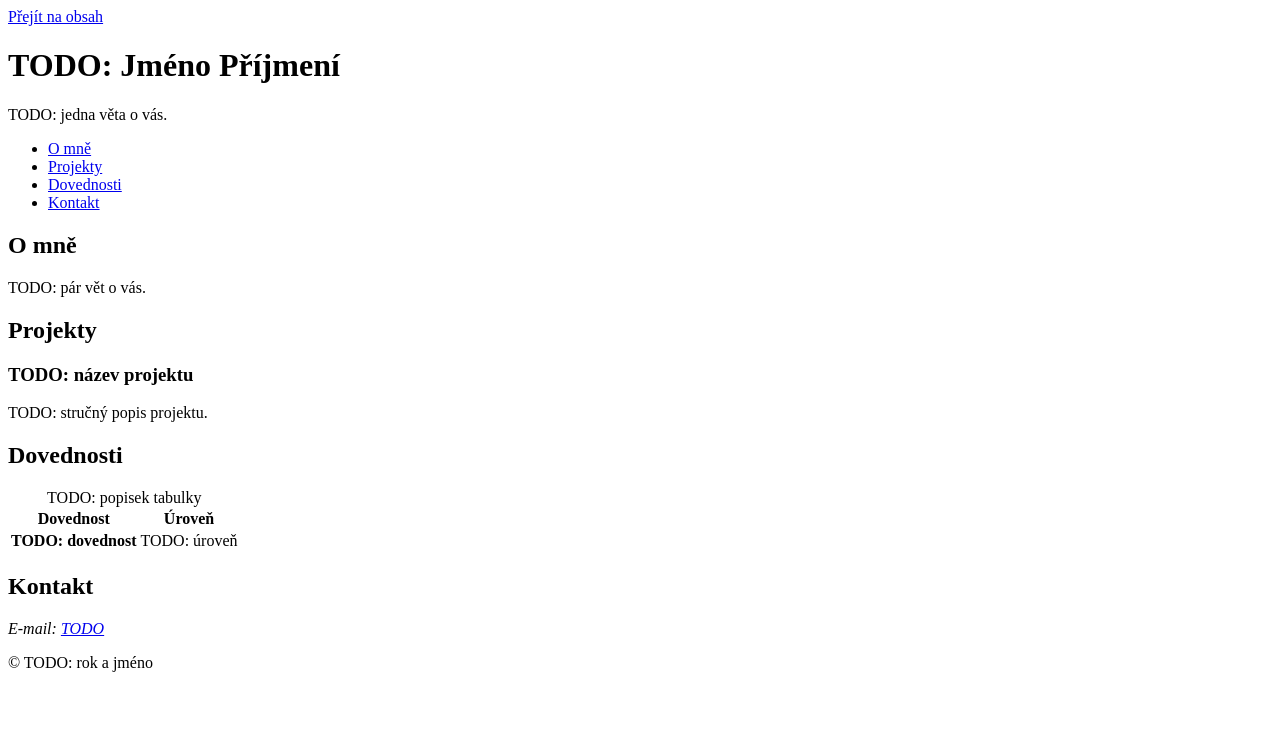
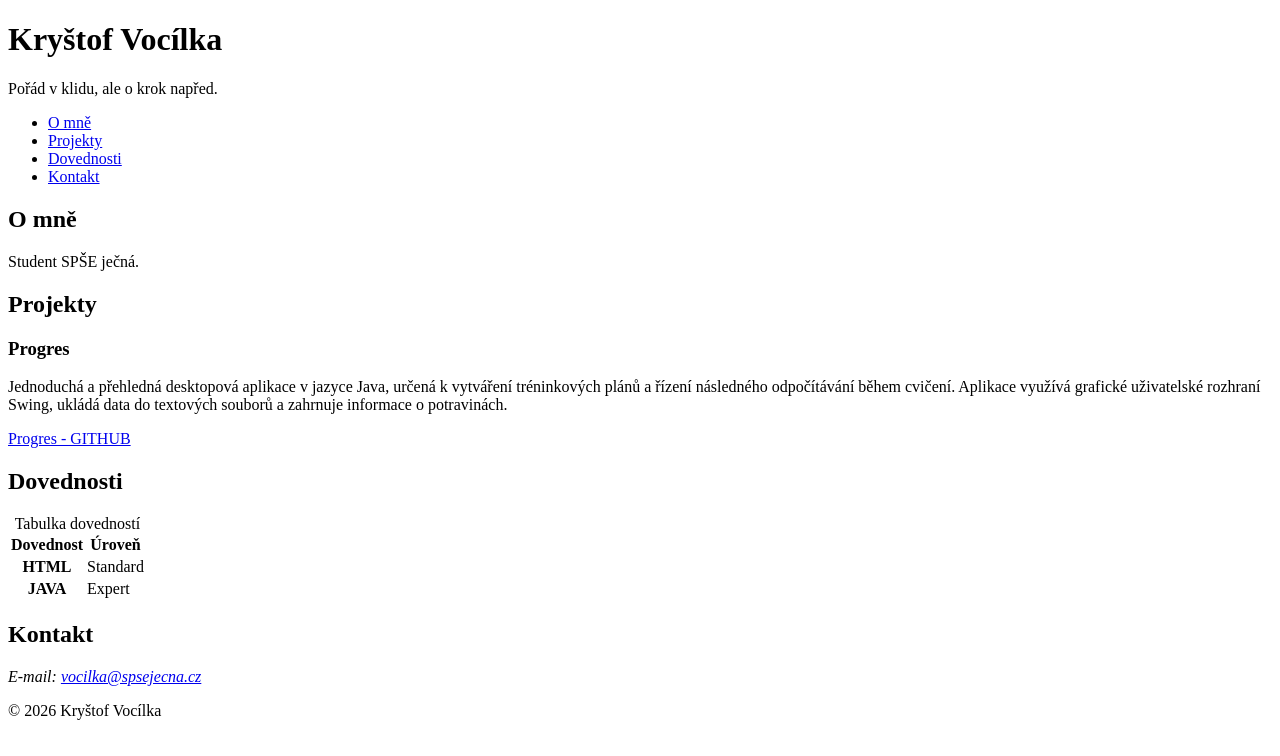
Before and after one commit to VOCALKA/osobni-stranka, a plain HTML site: page index.html in a window 1280 px wide. Drawn offline with Linux system fonts and the light colour scheme; files that its build step writes are made by us from their sources.

Commit message:
feat: úprava obsahu a stylů

```diff
--- a/index.html
+++ b/index.html
@@ -5,15 +5,15 @@
   <meta name="viewport" content="width=device-width, initial-scale=1">
   <!-- TODO (tmavý režim): po přidání tmavého schématu změňte content na "light dark" -->
   <meta name="color-scheme" content="light">
-  <title>TODO: Jméno Příjmení – osobní stránka</title>
+  <title>Kryštof Vocílka – osobní stránka</title>
   <link rel="stylesheet" href="css/style.css">
 </head>
 <body>
   <a class="skip-link" href="#obsah">Přejít na obsah</a>
 
   <header class="site-header">
-    <h1>TODO: Jméno Příjmení</h1>
-    <p>TODO: jedna věta o vás.</p>
+    <h1>Kryštof Vocílka</h1>
+    <p>Pořád v klidu, ale o krok napřed.</p>
     <nav aria-label="Hlavní navigace">
       <ul>
         <li><a href="#o-mne">O mně</a></li>
@@ -31,22 +31,24 @@
       <!-- TODO: vložte fotku nebo obrázek do složky img/, odkomentujte řádek níže
            a vyplňte výstižný alt (u čistě dekorativního obrázku alt prázdný):
       -->
-      <p>TODO: pár vět o vás.</p>
+      <p>Student SPŠE ječná.</p>
     </section>
 
     <section id="projekty" aria-labelledby="projekty-nadpis">
       <h2 id="projekty-nadpis">Projekty</h2>
       <!-- TODO: alespoň tři položky, každá s obrázkem. Zkopírujte celý prvek article a upravte ho. -->
       <article class="card">
-        <h3>TODO: název projektu</h3>
-        <p>TODO: stručný popis projektu.</p>
+        <h3>Progres</h3>
+        <p>Jednoduchá a přehledná desktopová aplikace v jazyce Java, určená k vytváření tréninkových plánů a řízení následného odpočítávání během cvičení. Aplikace využívá grafické uživatelské rozhraní Swing, ukládá data do textových souborů a zahrnuje informace o potravinách.</p>
+        <a href="https://github.com/VOCALKA/progres">Progres - GITHUB</a>
+
       </article>
     </section>
 
     <section id="dovednosti" aria-labelledby="dovednosti-nadpis">
       <h2 id="dovednosti-nadpis">Dovednosti</h2>
       <table>
-        <caption>TODO: popisek tabulky</caption>
+        <caption>Tabulka dovedností</caption>
         <thead>
           <tr>
             <th scope="col">Dovednost</th>
@@ -55,8 +57,14 @@
         </thead>
         <tbody>
           <tr>
-            <th scope="row">TODO: dovednost</th>
-            <td>TODO: úroveň</td>
+            <th scope="row">HTML</th>
+            <td>Standard</td>
+          </tr>
+        </tbody>
+        <tbody>
+          <tr>
+            <th scope="row">JAVA</th>
+            <td>Expert</td>
           </tr>
         </tbody>
       </table>
@@ -66,14 +74,14 @@
       <h2 id="kontakt-nadpis">Kontakt</h2>
       <address>
         <!-- TODO: e-mail jako odkaz (mailto:), případně město nebo odkaz na profil -->
-        <p>E-mail: <a href="mailto:TODO">TODO</a></p>
+        <p>E-mail: <a href="mailto:vocilka@spsejecna.cz">vocilka@spsejecna.cz</a></p>
       </address>
     </section>
 
   </main>
 
   <footer>
-    <p>© TODO: rok a jméno</p>
+    <p>© 2026 Kryštof Vocílka</p>
   </footer>
 </body>
 </html>
--- a/style.css
+++ b/style.css
@@ -31,3 +31,32 @@
 @media (forced-colors: active) {
   /* TODO */
 }
+
+:focus-visible {
+  outline: 3px solid #005fcc;
+  outline-offset: 3px;
+  border-radius: 2px;
+}
+
+.skip-link {
+  position: absolute;
+  top: -100px;
+  left: 1rem;
+  z-index: 1000;
+  padding: 0.75rem 1.25rem;
+  background-color: #005fcc;
+  color: #ffffff;
+  font-weight: bold;
+  text-decoration: none;
+  border-radius: 4px;
+}
+
+.skip-link:focus-visible {
+  top: 1rem;
+  outline: 3px solid #111111;
+  outline-offset: 2px;
+}
+
+#obsah:focus {
+  outline: none;
+}
```
